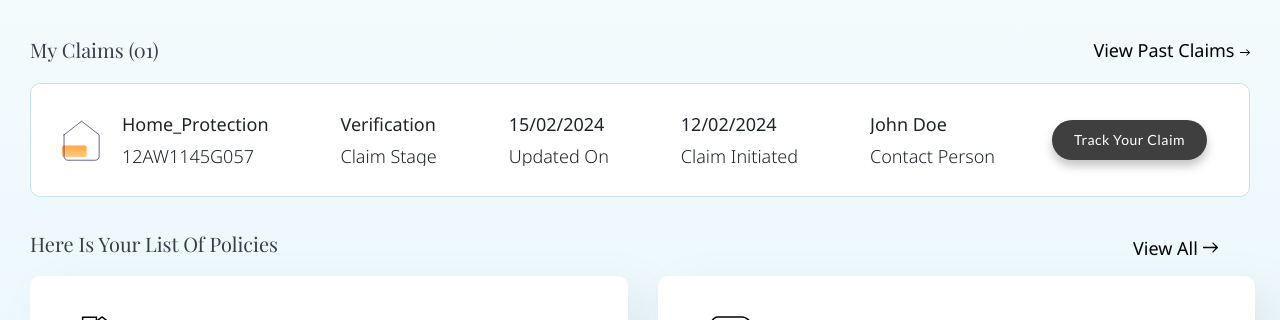
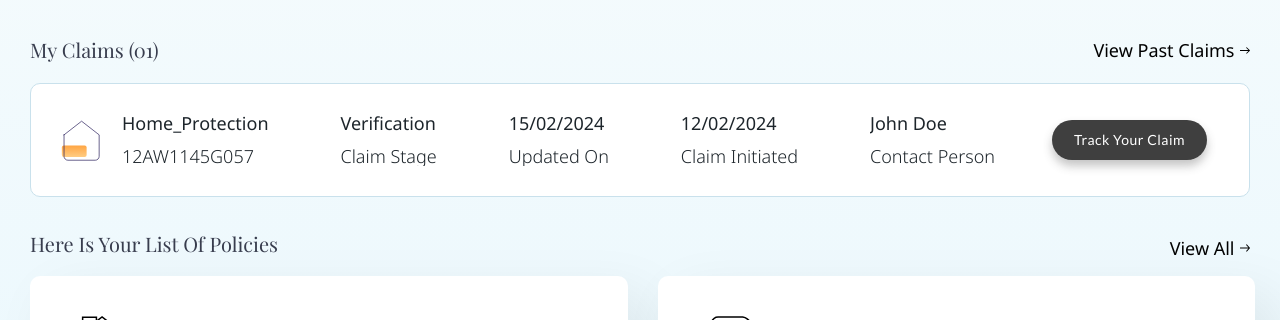
Before and after one commit to SmartImsIns/smart-ims-insu-frontend-app, a React (Create React App) app: page /ims-dashboard in a window 1280 px wide. Shown: the part 450-770 px from the top of the page. Built offline with nearby package versions, Linux system fonts and the light colour scheme; a web font is replaced by a local one.

Commit message:
font sizes updated

```diff
--- a/public/index.html
+++ b/public/index.html
@@ -9,7 +9,7 @@
       name="description"
       content="insurance"
     />
-    <link rel="apple-touch-icon" href="%PUBLIC_URL%/logo192.png" />
+    <link rel="apple-touch-icon" href="SIMSfavicon.svg" />
     <!--
       manifest.json provides metadata used when your web app is installed on a
       user's mobile device or desktop. See https://developers.google.com/web/fundamentals/web-app-manifest/
--- a/src/ImsDashboard/MyClaimsCard/MyClaimsCardStyles.ts
+++ b/src/ImsDashboard/MyClaimsCard/MyClaimsCardStyles.ts
@@ -57,7 +57,7 @@ export const MyClaimCardStyles = {
     lineHeight: "14px",
     letterSpacing: 0.5,
     marginLeft: "auto",
-        fontSize: "14px"
+    fontSize: "14px",
   },
   myClaimsCardStyles: {
     flexShrink: 0,
@@ -84,12 +84,9 @@ export const MyClaimCardStyles = {
     minWidth: "118px",
     "@media (max-width:599px)": {
       display: "flex",
-            alignItem: "center"
+      alignItem: "center",
     },
-        "@media (min-width:600px) and (max-width:1024px)": {
-
-        },
-
+    "@media (min-width:600px) and (max-width:1024px)": {},
   },
   box: {
     display: "flex",
@@ -98,7 +95,7 @@ export const MyClaimCardStyles = {
     height: "20px",
     cursor: "pointer",
     "@media (min-width:360px) and (max-width:599px)": {
-            height: "15px"
+      height: "15px",
     },
   },
   headTypo: {
@@ -111,11 +108,19 @@ export const MyClaimCardStyles = {
     "@media (min-width:360px) and (max-width:599px)": {
       fontSize: "14px",
     },
-
   },
   arrowImgBox: {
     img: {
       width: "10.5px",
+      marginBottom: "2px",
+      "@media (min-width:360px) and (max-width:599px)": {
+        width: "10.5px",
+        marginBottom: "2px",
       },
-    }
-}
+      "@media (min-width:600px) and (max-width:1023px)": {
+        width: "10.5px",
+        marginBottom: "1px",
+      },
+    },
+  },
+};
--- a/src/ImsDashboard/PoliciesList/PolicyStyles.ts
+++ b/src/ImsDashboard/PoliciesList/PolicyStyles.ts
@@ -231,8 +231,6 @@ const PolicyStyles = {
     },
   },
 
-
-
   autoDeduct: {
     display: "flex",
     "@media (min-width:360px) and (max-width:599px)": {
@@ -366,6 +364,7 @@ const PolicyStyles = {
     lineHeight: "19.8px",
     textAlign: "left",
     cursor: "pointer",
+    marginLeft: "0px",
     "@media (min-width:360px) and (max-width:599px)": {
       fontSize: "14px",
       maxWidth: "290px",
@@ -375,12 +374,12 @@ const PolicyStyles = {
   policyCardViewAllBox: {
     display: "flex",
     gap: "5px",
-    marginRight: "45px",
     marginTop: "25.78px",
     width: "90px",
     height: "15px",
-    padding: "16px 12px 16px 12px",
+    padding: "16px 30px 16px 12px",
     borderRadius: "30px",
+    justifyContent: "flex-end",
     opacity: "0px",
     "@media (min-width:360px) and (max-width:599px)": {
       marginRight: "0px",
@@ -405,6 +404,7 @@ const PolicyStyles = {
     boxShadow: "0px 6px 10px 0px rgba(63, 63, 63, 0.3)",
     textTransform: "none",
     fontSize: "16px",
+    lineHeight:"24px",
     "@media (min-width:360px) and (max-width:599px)": {
       marginLeft: "30px",
       marginTop: "45.54px",
@@ -445,8 +445,12 @@ const PolicyStyles = {
   },
   rightArrow: {
     img: {
-      width: "15px",
-      marginBottom: "2px",
+      width: "10.5px",
+      marginBottom: "3px",
+      "@media (min-width:360px) and (max-width:599px)": {
+        width: "10.5px",
+        marginTop: "10px",
+      },
     },
   },
   oneCardTopSection: {
--- a/src/ImsDashboard/ReferenceBlogs/ReferenceBlogsStyles.ts
+++ b/src/ImsDashboard/ReferenceBlogs/ReferenceBlogsStyles.ts
@@ -31,14 +31,23 @@ const ReferenceBlogsStyles = {
     flexWrap: "wrap",
     justifyContent: "space-between",
     gap: "10px",
-    width: "96%",
+    width: "95.5%",
     maxWidth: "100%",
     padding: " 0px 30px",
 
     "@media(min-width: 600px) and (max-width: 865px)": {
-      paddingLeft: "20px",
-      gap: "0px",
+      paddingLeft: "0px",
+      width: "91%",
+      gap: "10px",
       justifyContent: "center",
+    },
+    "@media(min-width: 866px) and (max-width: 1023px)": {
+      paddingLeft: "0px",
+      width: "92%",
+    },
+    "@media(min-width: 1023px) and (max-width: 1365px)": {
+      paddingLeft: "0px",
+      width: "94%",
     },
   },
   containerHeading: {
--- a/src/ImsDashboard/commonComponents/DashBoardCardItemStyles.ts
+++ b/src/ImsDashboard/commonComponents/DashBoardCardItemStyles.ts
@@ -22,11 +22,13 @@ export const DashBoardCardItemStyles = {
     fontSize: "20px",
     fontStyle: "normal",
     fontWeight: 300,
-        lineHeight: "110px",
+    lineHeight: "22px",
     fontFamily: "Noto Sans",
     "@media (max-width: 599px)": {
-            fontSize: "14px",
+      fontSize: "16px",
+      fontFamily: "Lato",
       paddingLeft: "10px",
+      lineHeight:"17.6px",
       marginLeft: "0px",
       textAlign: "center",
       minWidth: "120px",
@@ -38,5 +40,4 @@ export const DashBoardCardItemStyles = {
       maxWidth: "140px",
     },
   },
-
-}
+};
--- a/src/ImsDashboard/commonComponents/MyClaimCardItemStyles.ts
+++ b/src/ImsDashboard/commonComponents/MyClaimCardItemStyles.ts
@@ -20,18 +20,18 @@ export const MyClaimCardItemStyles = {
     fontFamily: "Noto Sans",
     fontStyle: "normal",
     fontWeight: "400",
-        lineHeight: "20px",
-        textOverflow: 'ellipsis',
+    lineHeight: "19.8px",
+    textOverflow: "ellipsis",
     "@media (max-width:599px)": {
       fontWeight: "400",
       maxWidth: "500px",
-            overflow: 'hidden',
-            color: '#1D252B',
-            textOverflow: 'ellipsis',
-            fontFamily: 'Noto Sans',
-            fontSize: '16px',
-            fontStyle: 'normal',
-            lineHeight: '24px',
+      overflow: "hidden",
+      color: "#1D252B",
+      textOverflow: "ellipsis",
+      fontFamily: "Lato",
+      fontSize: "14px",
+      fontStyle: "normal",
+      lineHeight: "12px",
     },
     "@media (min-width:600px) and (max-width:1024px)": {
       maxWidth: "200px",
@@ -55,12 +55,12 @@ export const MyClaimCardItemStyles = {
     lineHeight: "20px",
     "@media(max-width:599px)": {
       fontSize: "14px",
-            lineHeight: "24px",
+      lineHeight: "12px",
       color: "#1D252B",
-            overflow: 'hidden',
-            textOverflow: 'ellipsis',
-            fontFamily: '"Noto Sans"',
-            fontStyle: 'normal',
+      overflow: "hidden",
+      textOverflow: "ellipsis",
+      fontFamily: "Lato",
+      fontStyle: "normal",
       fontWeight: 300,
       maxWidth: "200px",
       whiteSpace: "nowrap",
@@ -72,4 +72,4 @@ export const MyClaimCardItemStyles = {
       whiteSpace: "nowrap",
     },
   },
-}
+};
```
Lines whose indentation alone changed are shown as unchanged.
